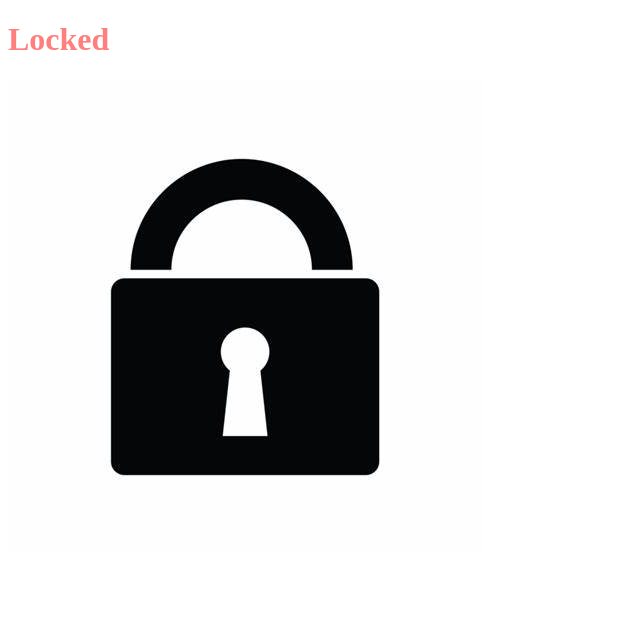
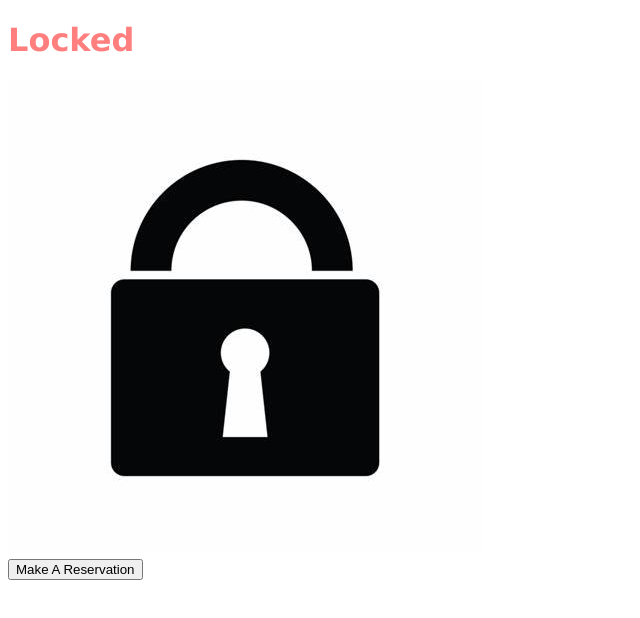
Before and after one commit to simonweytens/Nuki-Web-App, a website built with webpack: page dist/index.html in a window 1280 px wide. Shown: the whole page, without its empty margins (0-640 px from the left). Built offline with nearby package versions, Linux system fonts and the light colour scheme.

Commit message:
reservation functionality

```diff
--- a/src/index.js
+++ b/src/index.js
@@ -2,6 +2,7 @@ import './style.css'
 import Lock from './lock_icon.jpg'
 import UnLock from './unlock_icon.jpg'
 import lockAction from './action.js'
+import resComponent from './reservation.js'
 
 //Register Service-Worker
 if('serviceWorker' in navigator){
@@ -17,28 +18,48 @@ if('serviceWorker' in navigator){
 
 //HTML ELements
 const lockIcon = new Image()
-var tile
+var container
+
 var title = document.createElement('h1')
 var body = document.querySelector('body')
+
+var resDiv = document.createElement('div')
+var resButton = document.createElement('button')
+
 
 function component(){
 
     //Load HTML ELements
-    tile = document.createElement('div')
-    tile.classList.add('tile')
+    container = document.createElement('div')
+    container.classList.add('container')
 
     title.innerHTML = "Locked"
     lockIcon.src = Lock
-    tile.appendChild(title)
-    tile.appendChild(lockIcon)
-    body.appendChild(tile)
+    container.appendChild(title)
+    container.appendChild(lockIcon)
+    body.appendChild(container)
     console.log('component loaded')
-    return tile
+
+    resButton.innerHTML = "Make A Reservation"
+    resDiv.appendChild(resButton)
+    container.appendChild(resDiv)
+    return container
 }
-
 
 document.body.appendChild(component())
 
 lockIcon.addEventListener('click', () => {
     lockAction(lockIcon, Lock, UnLock, title)
 })
+
+var timeSetform = document.createElement('form')
+timeSetform.id = "timeSetForm"
+timeSetform.style.display = 'none'
+container.appendChild(timeSetform)
+resComponent(timeSetform)
+resButton.addEventListener('click', () => {
+    if(timeSetform.style.display == 'block')
+        timeSetform.style.display = 'none'
+    else
+        timeSetform.style.display = 'block'
+})
--- a/src/reservation.js
+++ b/src/reservation.js
@@ -1,4 +1,21 @@
-function resComponent(){
-    var Makebutton = document.createElement('button')
-    Makebutton.innerHTML = "Make A Reservation"
+export default function resComponent( timeset){
+    var form = `
+                <div>
+                    <h4>Schedule time</h4>
+                </div>
+                <div>
+                    <label for="timeFrom">From: </label>
+                    <input type="time" id="timeFrom" name="timeFrom>
+                </div>
+                <br>
+                <div>
+                    <label for="timeTill>Till: </label>
+                    <input type="time" id="timeTill name="timeTill">
+                </div>
+                <br>
+                <div>
+                    <input type="submit" value="Submit">
+                </div>
+                `
+    timeset.innerHTML = form
 }
--- a/src/style.css
+++ b/src/style.css
@@ -1,3 +1,14 @@
-.tile h1{
+.container h1{
     color: rgba(255, 0, 0, 0.507);
 }
+ body {
+     font-family: Verdana, Geneva, Tahoma, sans-serif;
+ }
+
+ #timeSetForm {
+     text-align: center;
+     width: 25%;
+}
+#timeSetForm input{
+    margin-left: 3px;
+}
--- a/src/sw.js
+++ b/src/sw.js
@@ -1,6 +1,3 @@
 import {precacheAndRoute} from 'workbox-precaching';
-// Optional: use the injectManifest mode of one of the Workbox
-// build tools to precache a list of URLs, including fallbacks.
+
 precacheAndRoute(self.__WB_MANIFEST);
-
-console.log('hello')
--- a/webpack.config.js
+++ b/webpack.config.js
@@ -1,11 +1,13 @@
 const path = require('path')
 const HtmlWebPackPlugin = require('html-webpack-plugin')
 const WorkboxPlugin = require('workbox-webpack-plugin')
+const WebpackPwaManifest = require('webpack-pwa-manifest')
 
 module.exports = {
     entry: {
         index: './src/index.js',
         action: './src/action.js',
+        reservation: './src/reservation.js'
     },
     output: {
         filename: '[name].bundle.js',
@@ -14,11 +16,34 @@ module.exports = {
     },
     plugins: [
         new HtmlWebPackPlugin({
-            title: 'Nuki Web App'
+            title: 'Nuki Progressive Web App'
         }),
         new WorkboxPlugin.InjectManifest({
             swSrc: './src/sw.js',
           }),
+        new WebpackPwaManifest({
+            name: 'Nuki Progressive Web App',
+            short_name: 'Nuki PWA',
+            description: 'Progressive Web App to control the nuki smartlock!',
+            background_color: '#fff',
+            crossorigin: 'use-credentials',
+            publicPath: './',
+            icons: [
+                {
+                    src: path.resolve('src/assets/icon.png'),
+                    sizes: [96, 128, 192, 256, 384, 512]
+                },
+                {
+                  src: path.resolve('src/assets/maskable-1024.png'),
+                  size: '1024x1024'
+                },
+                {
+                  src: path.resolve('src/assets/maskable-1024.png'),
+                  size: '1024x1024',
+                  purpose: 'maskable'
+                }
+            ]
+        })
     ],
     module: {
         rules: [
```
Also changed, not shown: package.json (+7 -1 lines), dist/index.bundle.js, dist/index.html, dist/sw.js, src/assets/icon.png (added), src/assets/maskable-1024.png (added), 1 other file.
